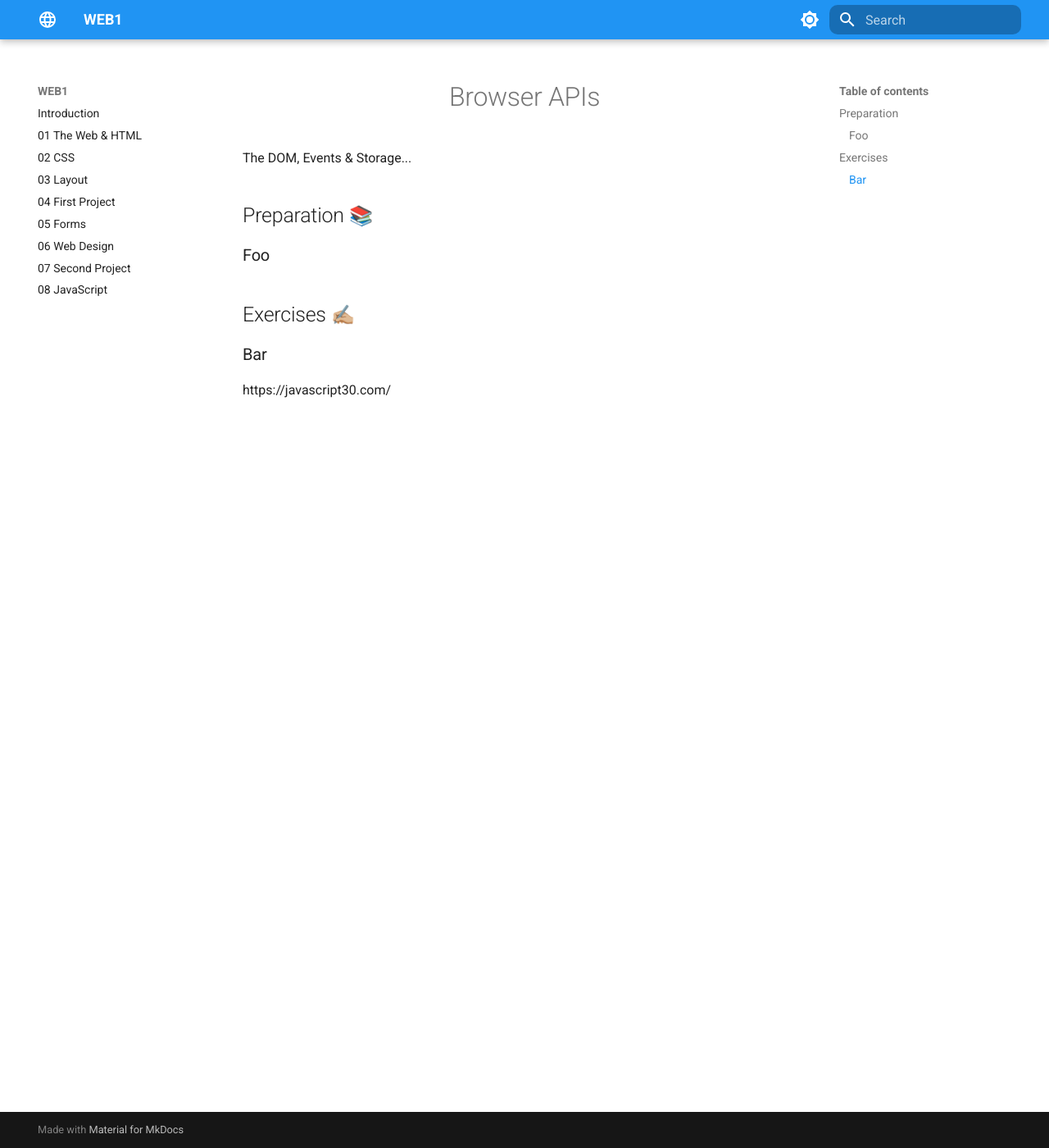
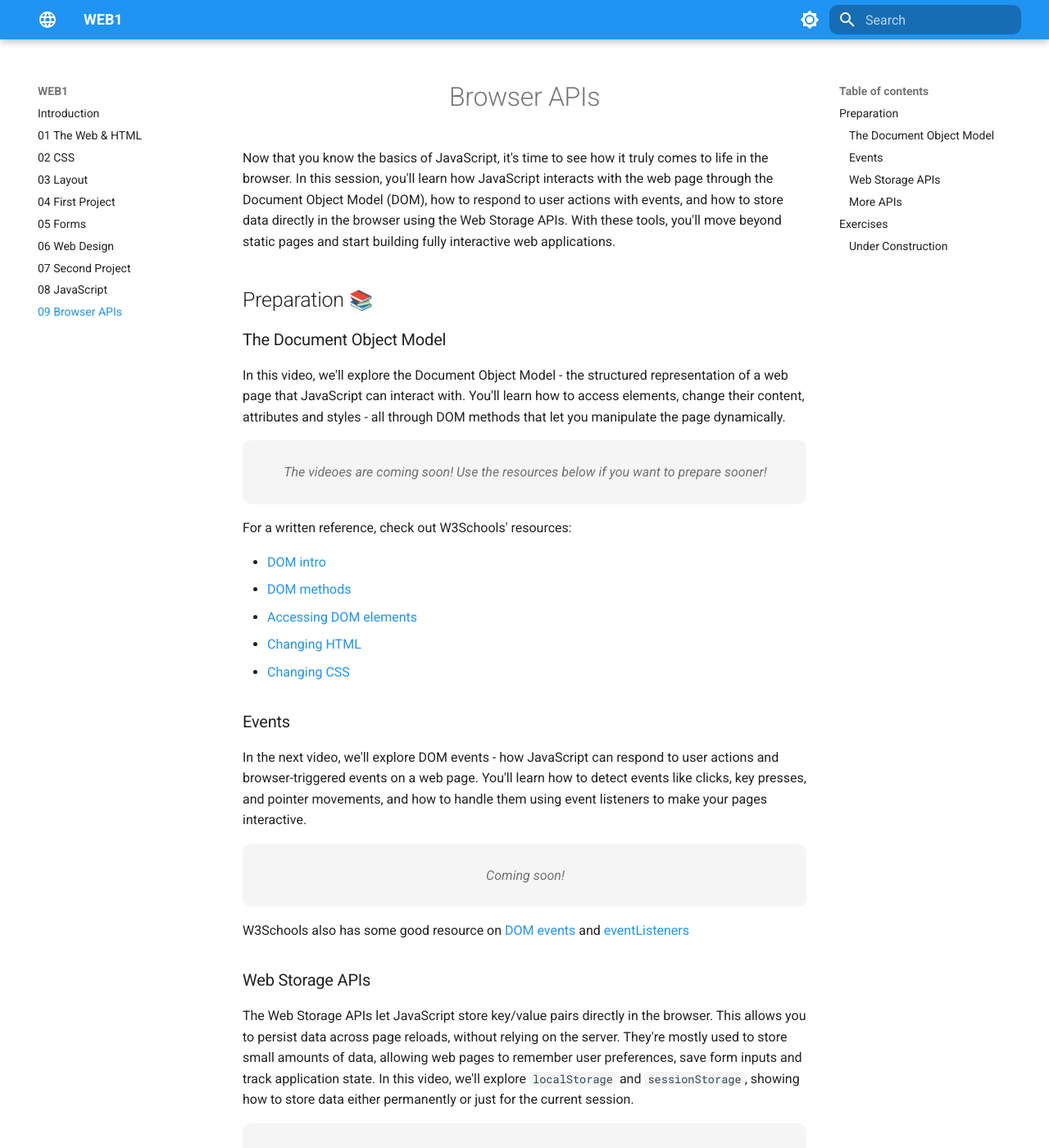
Before and after one commit to KasperKnop/WEB1, an MkDocs documentation site: the page built from docs/09-browser-apis.md, in a window 1280 px wide and 1400 px high. Shown: the whole window at 82% size. Built offline with MkDocs 1.6.1 and Material for MkDocs 9.7.7, drawn with Linux system fonts in a browser that asks for light colours; emoji names are drawn with the system emoji font; comment, search, counter and statistics services are not loaded; some of the changed text lies outside the part shown.

Commit message:
Browser APIs intro done

```diff
--- a/docs/09-browser-apis.md
+++ b/docs/09-browser-apis.md
@@ -4,14 +4,45 @@ comments: true
 
 # Browser APIs
 
-The DOM, Events & Storage...
+Now that you know the basics of JavaScript, it's time to see how it truly comes to life in the browser. In this session, you'll learn how JavaScript interacts with the web page through the Document Object Model (DOM), how to respond to user actions with events, and how to store data directly in the browser using the Web Storage APIs. With these tools, you'll move beyond static pages and start building fully interactive web applications.
 
 ## Preparation :books:
 
-### Foo
+### The Document Object Model
+
+In this video, we'll explore the Document Object Model - the structured representation of a web page that JavaScript can interact with. You'll learn how to access elements, change their content, attributes and styles - all through DOM methods that let you manipulate the page dynamically.
+
+> The videoes are coming soon! Use the resources below if you want to prepare sooner!
+
+For a written reference, check out W3Schools' resources:
+
+- [DOM intro](https://www.w3schools.com/js/js_htmldom.asp)
+- [DOM methods](https://www.w3schools.com/js/js_htmldom_methods.asp)
+- [Accessing DOM elements](https://www.w3schools.com/js/js_htmldom_elements.asp)
+- [Changing HTML](https://www.w3schools.com/js/js_htmldom_html.asp)
+- [Changing CSS](https://www.w3schools.com/js/js_htmldom_css.asp)
+
+
+### Events
+
+In the next video, we'll explore DOM events - how JavaScript can respond to user actions and browser-triggered events on a web page. You'll learn how to detect events like clicks, key presses, and pointer movements, and how to handle them using event listeners to make your pages interactive.
+
+> Coming soon!
+
+W3Schools also has some good resource on [DOM events](https://www.w3schools.com/js/js_htmldom_events.asp) and [eventListeners](https://www.w3schools.com/js/js_htmldom_eventlistener.asp)
+
+### Web Storage APIs
+
+The Web Storage APIs let JavaScript store key/value pairs directly in the browser. This allows you to persist data across page reloads, without relying on the server. They're mostly used to store small amounts of data, allowing web pages to remember user preferences, save form inputs and track application state. In this video, we'll explore `localStorage` and `sessionStorage`, showing how to store data either permanently or just for the current session.
+
+> Coming soon!
+
+If you want to learn more, MDN has [a good resource on the Web Storage APIs](https://developer.mozilla.org/en-US/docs/Web/API/Web_Storage_API).
+
+### More APIs
+
+There are many more browser APIs to explore! For instance, [setTimeout](https://developer.mozilla.org/en-US/docs/Web/API/Window/setTimeout) runs a function after a specified delay, the [Canvas API](https://developer.mozilla.org/en-US/docs/Web/API/Canvas_API) can be used for drawing 2D graphics and the [Fetch API](https://developer.mozilla.org/en-US/docs/Web/API/Fetch_API/Using_Fetch) retrieves resources (we will learn about fetch in a later session). If you want an overview of what you can do in the browser, take a look at this [list of web APIs from MDN](https://developer.mozilla.org/en-US/docs/Web/API).
 
 ## Exercises :writing_hand_tone2:
 
-### Bar
-
-https://javascript30.com/
+### Under Construction :construction:
--- a/mkdocs.yml
+++ b/mkdocs.yml
@@ -43,7 +43,7 @@ nav:
     - "06 Web Design": 06-web-design.md
     - "07 Second Project": 07-second-project.md
     - "08 JavaScript": 08-javascript.md
-    # - "09 Browser APIs": 09-browser-apis.md
+    - "09 Browser APIs": 09-browser-apis.md
     # - "10 Third Project": 10-third-project.md
     # - "11 Fetching Data": 11-fetching-data.md
     # - "12 Wrap Up": 12-wrap-up.md
```
